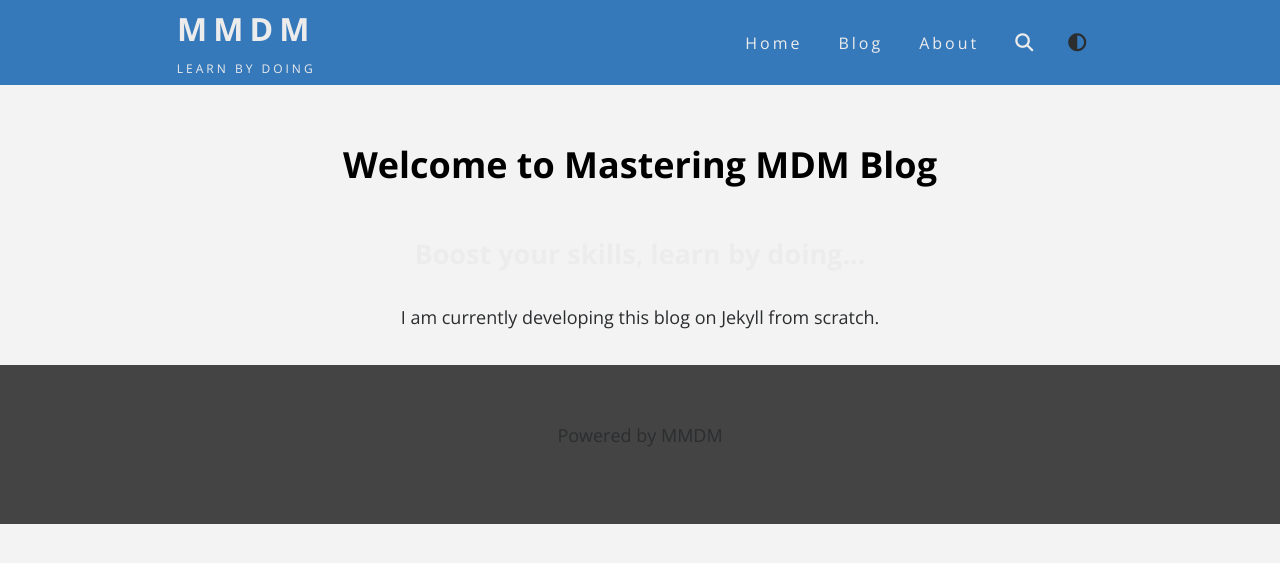
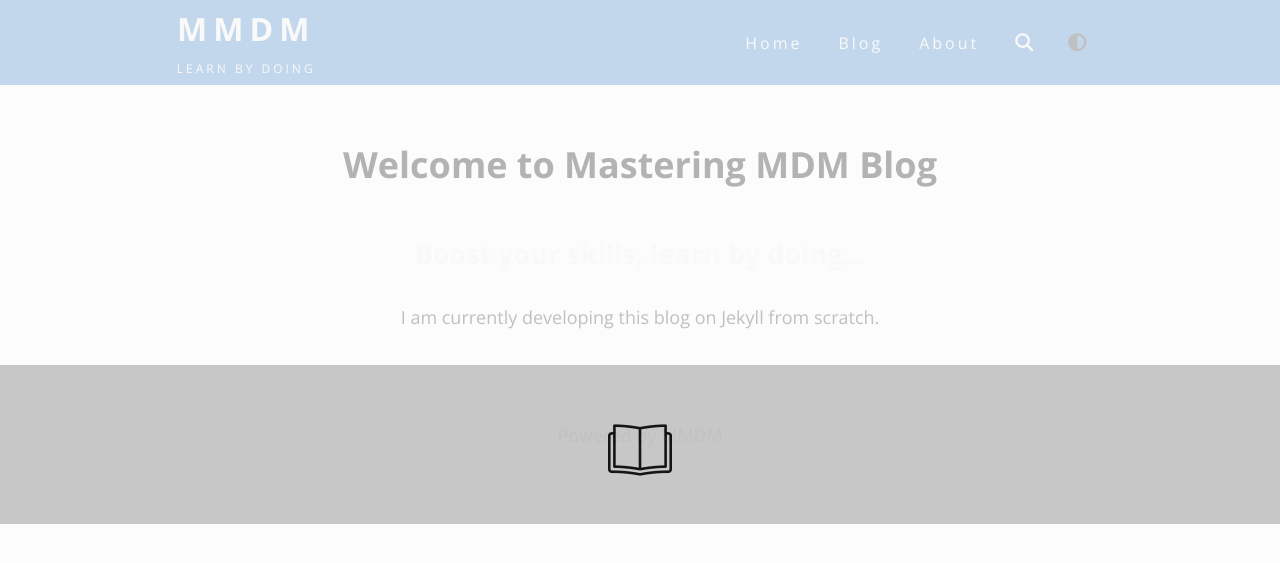
Before and after one commit to jays1ngh/jays1ngh.github.io, a Jekyll site: the page built from index.html, in a window 1280 px wide. Shown: the top 563 px of the page. Built offline with Jekyll 4.4.1, drawn with Linux system fonts in a browser that asks for light colours; nearby versions of some CDN libraries.

Commit message:
added loading functionality

```diff
--- a/_layouts/default.html
+++ b/_layouts/default.html
@@ -11,6 +11,10 @@
   </head>
 
   <body>
+
+    <div id="loading">
+      <img id="loading-image" src="/assets/img/web/book-loading.gif" alt="Loading..." />
+    </div>
 
     {% include navigation-beta.html %}
     {% include search-fullscreen.html %}
--- a/_sass/main.scss
+++ b/_sass/main.scss
@@ -1007,9 +1007,25 @@ a:focus {
 }
 
 /* =====================
-    highlighter
+    Loading
 ======================= */
-
+#loading {
+  position: fixed;
+  display: flex;
+  justify-content: center;
+  align-items: center;
+  width: 100%;
+  height: 100%;
+  top: 0;
+  left: 0;
+  opacity: 0.7;
+  background-color: #fff;
+  z-index: 99;
+}
+
+#loading-image {
+  z-index: 100;
+}
 
 /* =====================
     Responsive Media Queries
```
Also changed, not shown: assets/img/web/book-loading.gif (added).
